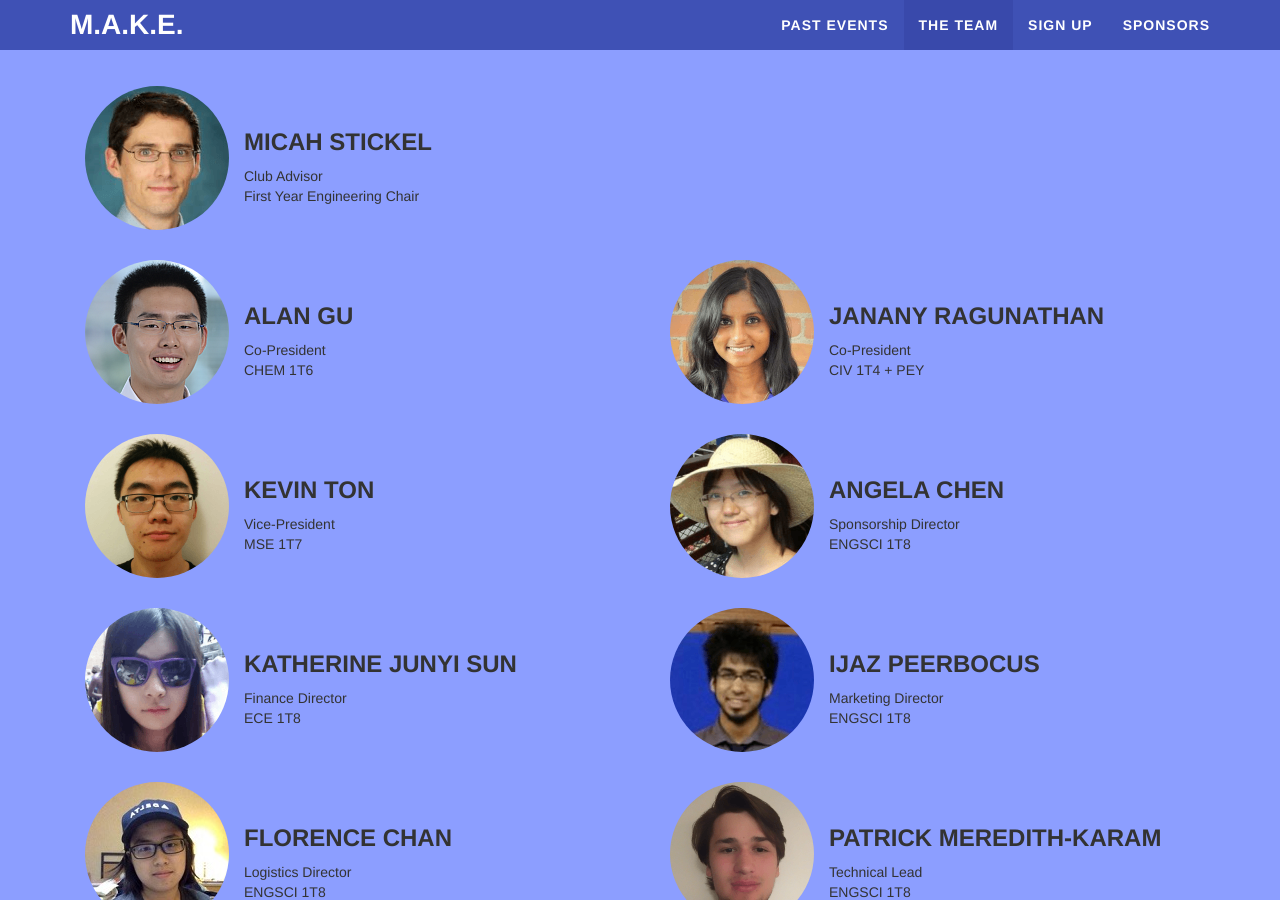
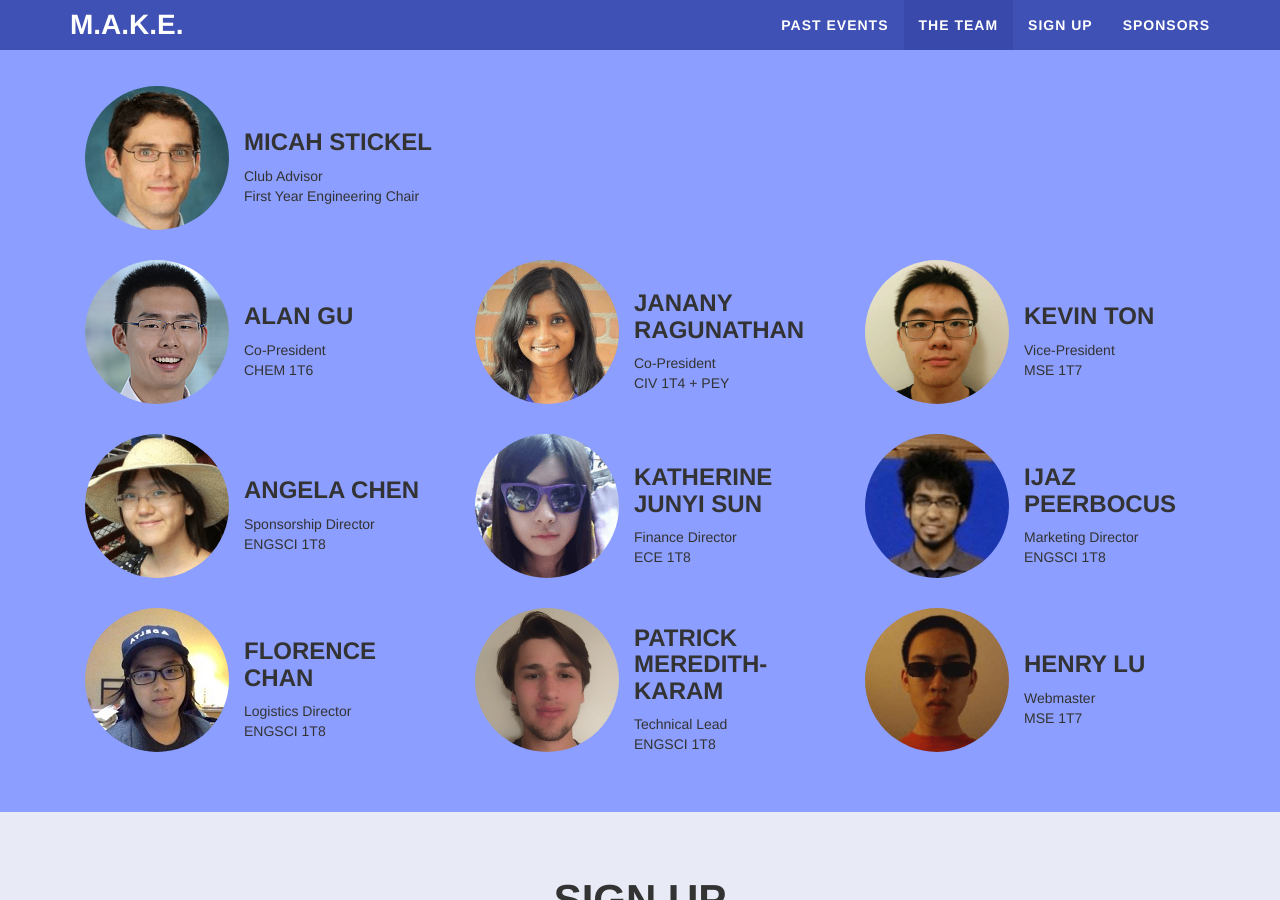
Before and after one commit to NanoSmasher/make.skule.ca, a Jekyll site: the page built from index.html, in a window 1280 px wide and 900 px high, scrolled down 2587 px. Built offline with Jekyll 4.4.1, drawn with Linux system fonts in a browser that asks for light colours; nearby versions of some CDN libraries.

Commit message:
quick layout change

```diff
--- a/_config.yml
+++ b/_config.yml
@@ -44,10 +44,6 @@ team:
    pos: 'Club Advisor'
    year: 'First Year Engineering Chair'
    pic: 'MS'
--  name: ' '
-   pos: ' '
-   year: ' '
-   pic: 'blank'
 -  name: 'Alan Gu'
    pos: 'Co-President'
    year: 'CHEM 1T6'
--- a/_includes/team.html
+++ b/_includes/team.html
@@ -8,7 +8,11 @@
     </div>
     <div class="row">
 		{% for member in site.team %}
-		<div class="col-md-6" id="{{ member.pic }}">
+        {% if forloop.index == 1 %}
+		<div class="col-sm-12" id="{{ member.pic }}">
+        {% else %}
+		<div class="col-sm-12 col-md-6 col-lg-4" id="{{ member.pic }}">
+        {% endif %}
 			<table cellpadding=15><tr>
 			<td><img class="img-round" src="img/team/{{ member.pic }}.png" /></td>
 			<td>	<h3>{{ member.name }}</h3>
--- /dev/null
+++ b/robots.txt
@@ -0,0 +1,5 @@
+---
+layout: null
+---
+User-agent: *
+Disallow:
```
